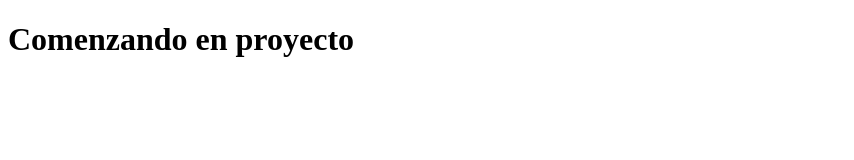
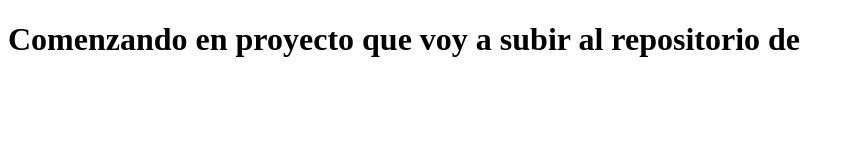
Before and after one commit to ignacioramirezz/Empresa-C-practica, a plain HTML site: page index.html in a window 1280 px wide. Shown: the whole page, without its empty margins (0-854 px from the left). Drawn offline with Linux system fonts and the light colour scheme.

Commit message:
guardo la modificacion del titulo

```diff
--- a/index.html
+++ b/index.html
@@ -7,6 +7,6 @@
     <title>Document</title>
   </head>
   <body>
-    <h1>Comenzando en proyecto</h1>
+    <h1>Comenzando en proyecto que voy a subir al repositorio de </h1>
   </body>
 </html>
```
